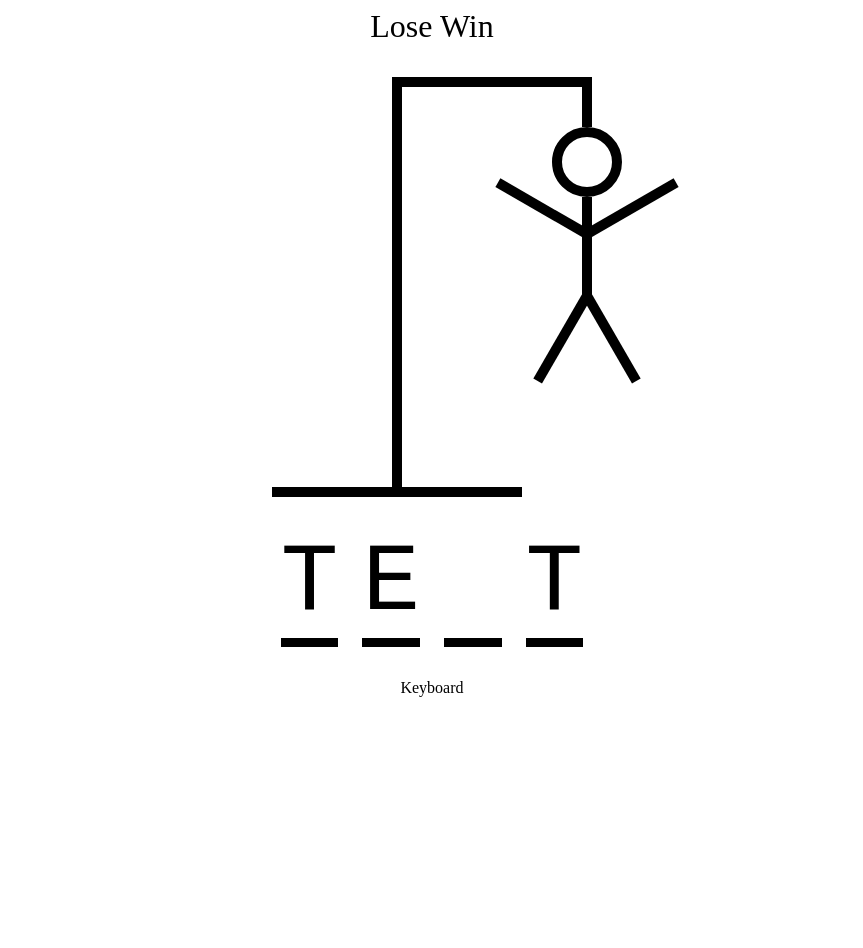
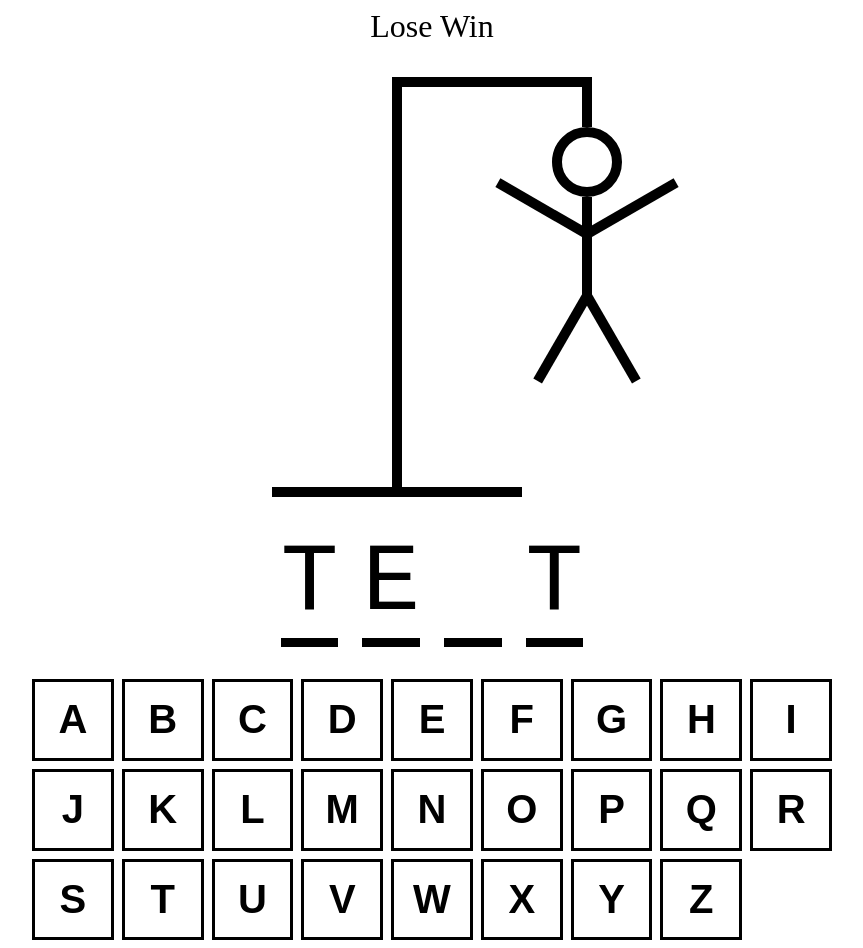
Before and after one commit to gosikxo/hangman-game-react-ts-tutorial, a React (Vite) app: page / in a window 1280 px wide. Shown: the whole page, without its empty margins (208-1071 px from the left). Before the commit the page ends 800 px from the top, so only its background shows below. Built offline with nearby package versions, Linux system fonts and the light colour scheme.

Commit message:
Add styles to keyboard and keys, display keys

```diff
--- a/src/App.tsx
+++ b/src/App.tsx
@@ -3,6 +3,7 @@
 import { HangmanDrawing } from "./components/HangmanDrawing"
 import { HangmanWord } from "./components/HangmanWord"
 import Keyboard from "./components/Keyboard"
+import styles from "./Keyboard.module.css"
 
 function App() {
   const [wordToGuess, setWordToGuess] = useState(() => {
@@ -28,7 +29,9 @@
       </div>
       <HangmanDrawing />
       <HangmanWord />
-      <Keyboard />
+      <div className={`${styles.keyboard}`}>
+        <Keyboard />
+      </div>
     </div>
   )
 }
--- /dev/null
+++ b/src/Keyboard.module.css
@@ -0,0 +1,16 @@
+.btn {
+    width: 100%;
+    border: 3px solid black;
+    background: none;
+    aspect-ratio: 1 / 1;
+    font-size: 2.5rem;
+    text-transform: uppercase;
+    padding: .5rem;
+    font-weight: bold;
+    cursor: pointer;
+    color: black
+}
+
+.keyboard {
+    align-self: stretch;
+}
--- a/src/components/Keyboard.tsx
+++ b/src/components/Keyboard.tsx
@@ -1,8 +1,51 @@
 import React from 'react'
+import styles from "../Keyboard.module.css"
+
+
+const KEYS = [
+  "a",
+  "b",
+  "c",
+  "d",
+  "e",
+  "f",
+  "g",
+  "h",
+  "i",
+  "j",
+  "k",
+  "l",
+  "m",
+  "n",
+  "o",
+  "p",
+  "q",
+  "r",
+  "s",
+  "t",
+  "u",
+  "v",
+  "w",
+  "x",
+  "y",
+  "z",
+]
 
 const Keyboard = () => {
   return (
-    <div>Keyboard</div>
+    <div style={{
+      display: "grid",
+      gridTemplateColumns: "repeat(auto-fit, minmax(75px, 1fr))",
+      gap: ".5rem",
+    }}
+    >
+      {KEYS.map(key => {
+        return <button className={`${styles.btn}`}
+          key={key}>
+          {key}
+        </button>
+      })}
+    </div>
   )
 }
 
```
